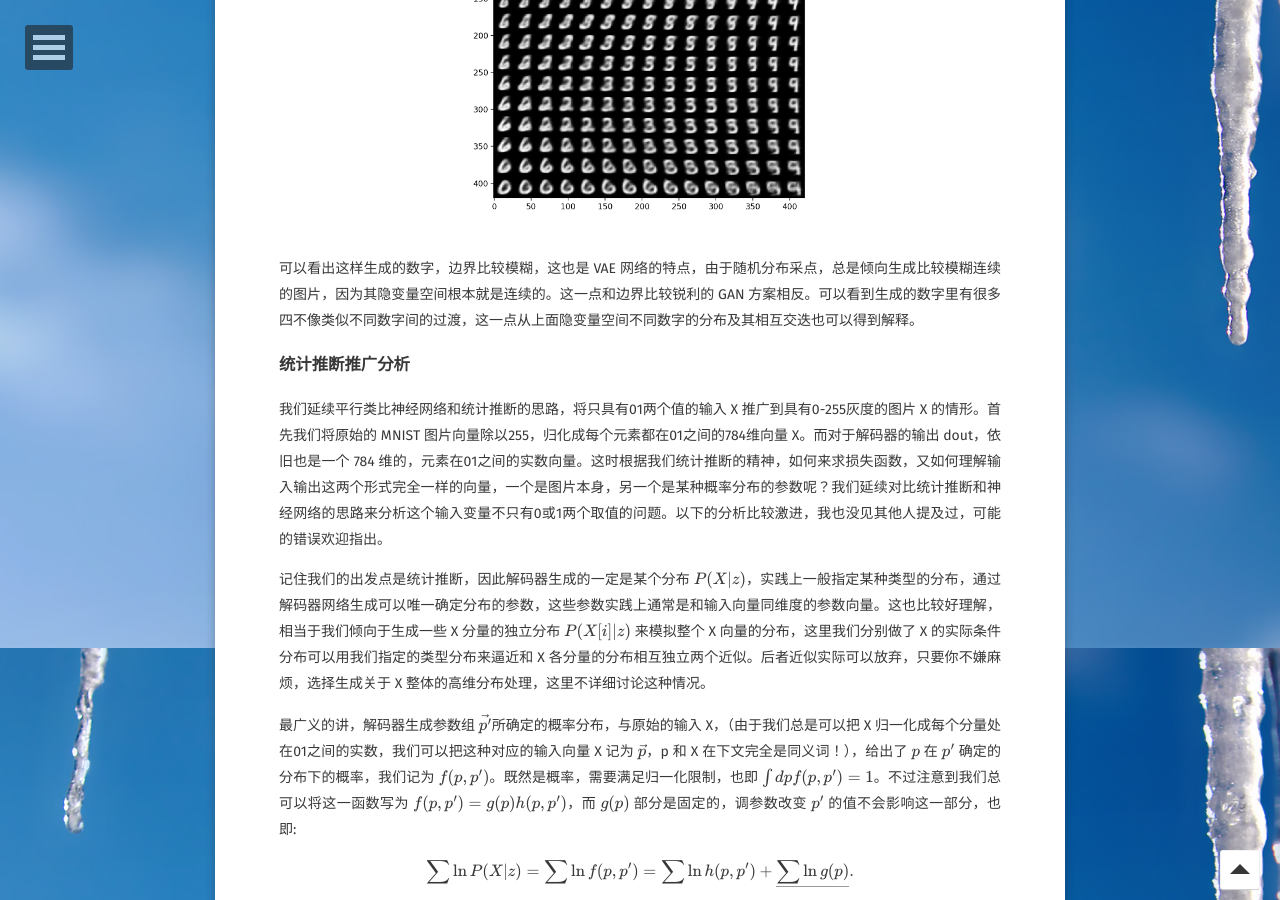
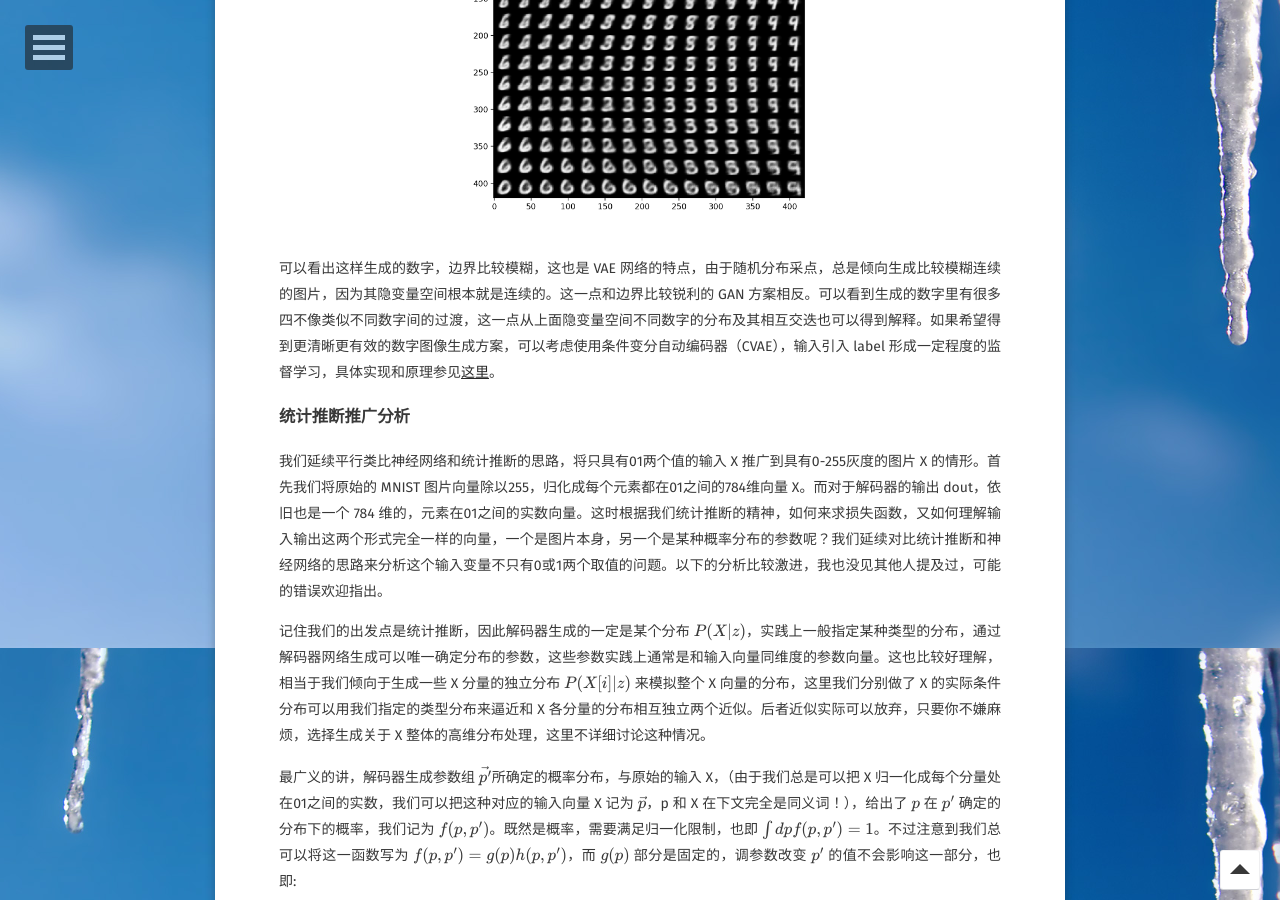
Before and after one commit to refraction-ray/refraction-ray.github.io, a Jekyll site: the page built from _posts/2018-01-28-VAE的逻辑与实践.md, in a window 1280 px wide and 900 px high, scrolled down 11952 px. Built offline with Jekyll 4.4.1, drawn with Linux system fonts in a browser that asks for light colours; some web fonts are replaced; formulas are drawn with MathJax 3; comment, search, counter and statistics services are not loaded; some of the changed text lies outside the part shown.

Commit message:
update post4

```diff
--- a/_posts/2018-01-28-VAE的逻辑与实践.md
+++ b/_posts/2018-01-28-VAE的逻辑与实践.md
@@ -274,7 +274,7 @@ plt.show()
 
 ![](/images/vae_generate_binary.png)
 
-可以看出这样生成的数字，边界比较模糊，这也是 VAE 网络的特点，由于随机分布采点，总是倾向生成比较模糊连续的图片，因为其隐变量空间根本就是连续的。这一点和边界比较锐利的 GAN 方案相反。可以看到生成的数字里有很多四不像类似不同数字间的过渡，这一点从上面隐变量空间不同数字的分布及其相互交迭也可以得到解释。
+可以看出这样生成的数字，边界比较模糊，这也是 VAE 网络的特点，由于随机分布采点，总是倾向生成比较模糊连续的图片，因为其隐变量空间根本就是连续的。这一点和边界比较锐利的 GAN 方案相反。可以看到生成的数字里有很多四不像类似不同数字间的过渡，这一点从上面隐变量空间不同数字的分布及其相互交迭也可以得到解释。如果希望得到更清晰更有效的数字图像生成方案，可以考虑使用条件变分自动编码器（CVAE），输入引入 label 形成一定程度的监督学习，具体实现和原理参见[这里](https://wiseodd.github.io/techblog/2016/12/17/conditional-vae/)。
 
 ### 统计推断推广分析
 
```
Also changed, not shown: other parts of _posts/2018-01-28-VAE的逻辑与实践.md (+4 -1 lines).
